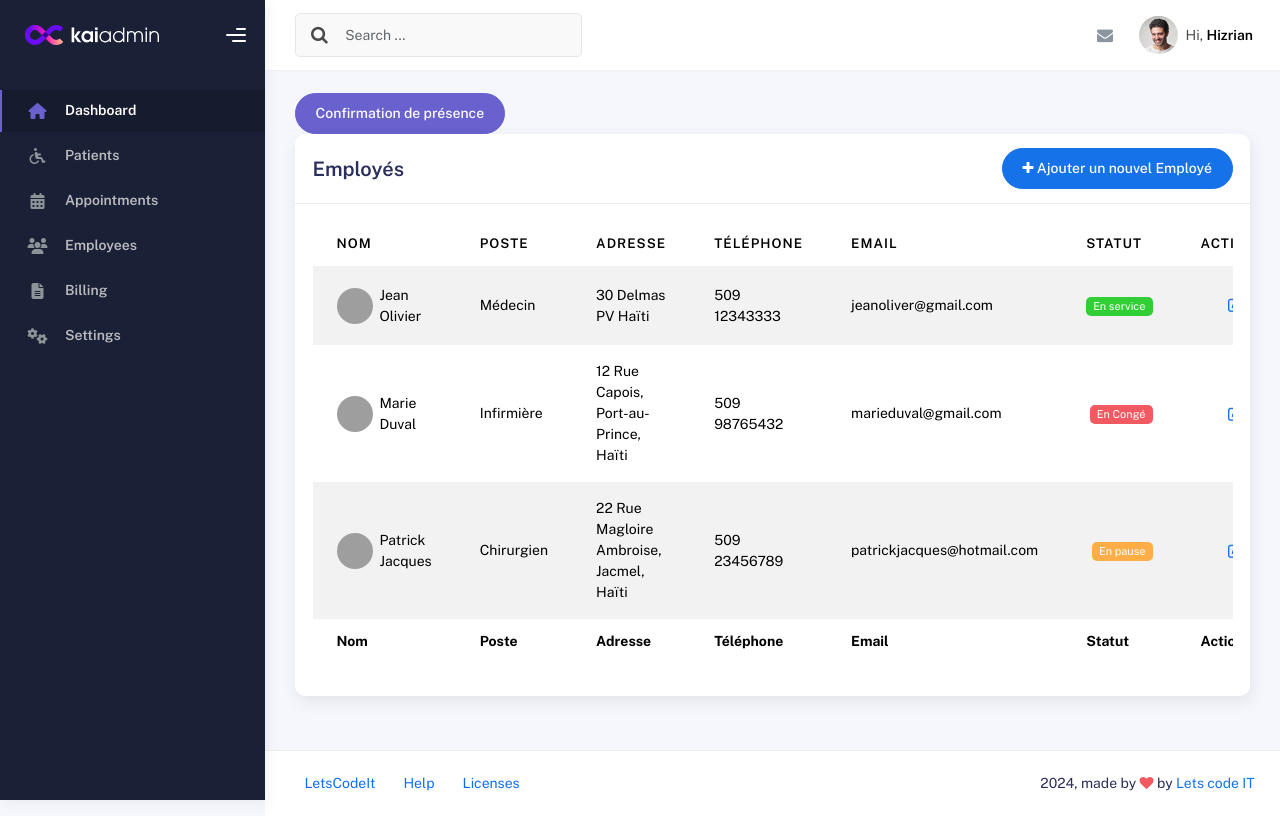
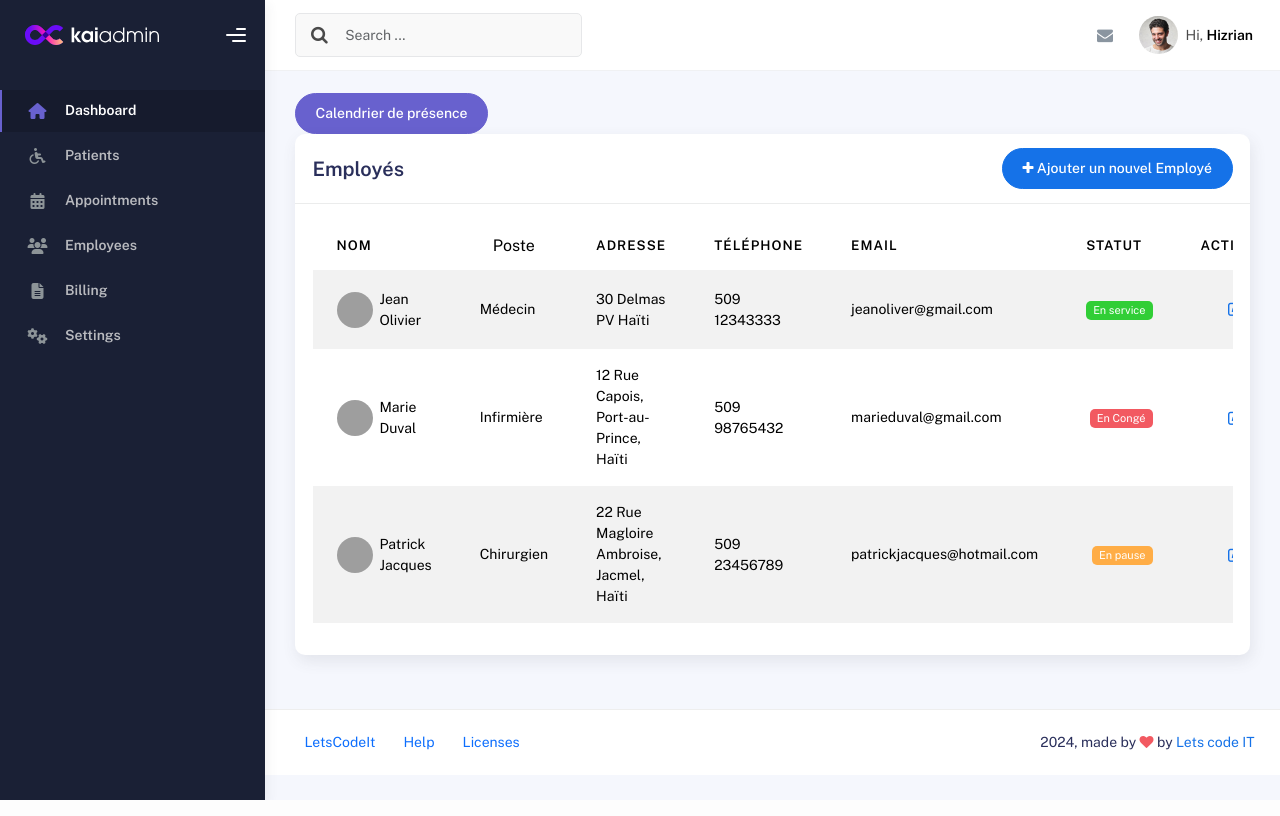
Before and after one commit to LetsCodeItV1/HospitalManagement, a Django app: page /reception/employe/ in a window 1280 px wide. Run offline with Django 5.2, Linux system fonts and the light colour scheme; some libraries are stand-ins or nearby versions; grey boxes are pictures that could not be loaded.

Commit message:
Update employe.html

```diff
--- a/HospitalManagement/reception/templates/employe.html
+++ b/HospitalManagement/reception/templates/employe.html
@@ -76,9 +76,9 @@
                     </div>
                     -->
                     <div class="ms-md-auto py-2 py-md-0">
-                        {#                            <a href="#" class="btn btn-label-info btn-round me-2">Manage</a>#}
+                        {#                            <a href="#" class="btn btn-label-info btn-round me-3">Manage</a>#}
 
-                        <a href="#" class="btn btn-secondary btn-round">Confirmation de présence</a>
+                        <a href="#" class="btn btn-secondary btn-round">Calendrier de présence</a>
                     </div>
                     <div class="row">
 
@@ -182,8 +182,23 @@
                                         <table id="add-row" class="display table table-striped table-hover">
                                             <thead>
                                                 <tr>
-                                                    <th style="position: sticky; top: 0; background-color: #fff; z-index: 10;">Nom</th>
-                                                    <th style="position: sticky; top: 0; background-color: #fff; z-index: 10;">Poste</th>
+                                                    <th>Nom</th>
+                                                    <th style="position: sticky; top: 0; background-color: #fff; z-index: 10; padding: 10px; text-align: center;">
+                                                        <select id="posteSelect" style="border: none; background-color: transparent; width: 100%; font-size: 16px; text-align: center; color: #000; appearance: none; -moz-appearance: none; -webkit-appearance: none; cursor: pointer;">
+                                                            <option value="Poste" selected>Poste</option> <!-- Ici, le texte "Poste" est la valeur par défaut sélectionnée -->
+                                                            <option value="Médecin">Médecin</option>
+                                                            <option value="Infirmier">Infirmier</option>
+                                                            <option value="Secrétaire">Secrétaire</option>
+                                                            <option value="Technicien de laboratoire">Technicien de laboratoire</option>
+                                                            <option value="Pharmacien">Pharmacien</option>
+                                                            <option value="Administrateur">Administrateur</option>
+                                                        </select>
+                                                    </th>
+
+
+
+
+
                                                     <th style="position: sticky; top: 0; background-color: #fff; z-index: 10;">Adresse</th>
                                                     <th style="position: sticky; top: 0; background-color: #fff; z-index: 10;">Téléphone</th>
                                                     <th style="position: sticky; top: 0; background-color: #fff; z-index: 10;">Email</th>
@@ -192,15 +207,7 @@
                                                 </tr>
                                             </thead>
                                             <tfoot>
-                                            <tr>
-                                                <th>Nom</th>
-                                                <th>Poste</th>
-                                                <th>Adresse</th>
-                                                <th>Téléphone</th>
-                                                <th>Email</th>
-                                                <th>Statut</th>
-                                                <th>Action</th>
-                                            </tr>
+
                                             </tfoot>
 
                                             <tbody>
```
